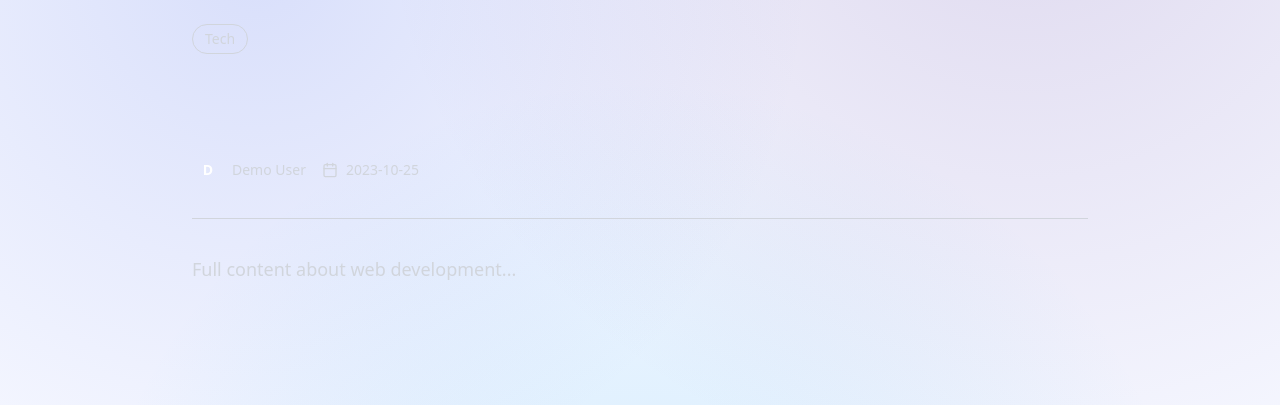
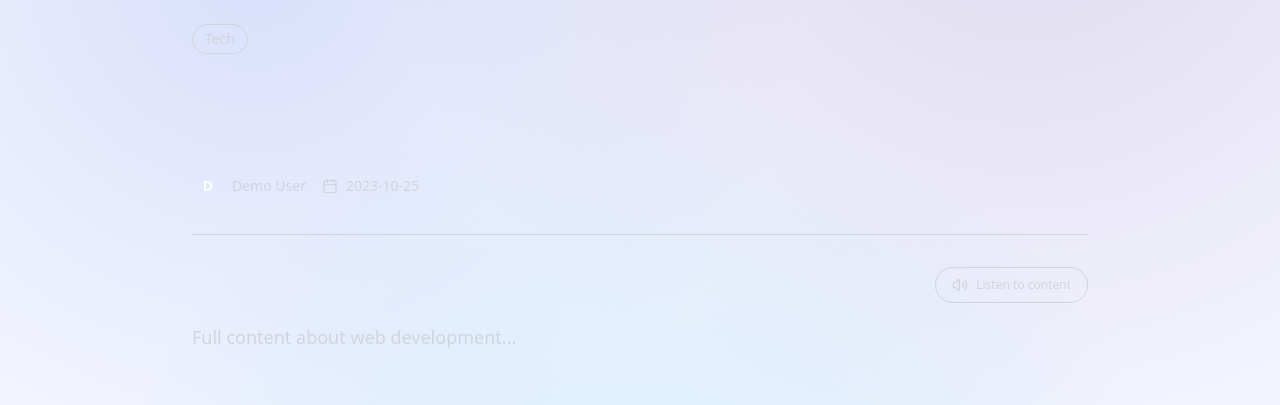
Before and after one commit to gyalche/Vynspire, a Next.js app: page /post/1 in a window 1280 px wide. Shown: the part 156-561 px from the top of the page. Built offline with nearby package versions, Linux system fonts and the light colour scheme.

Commit message:
feat: add listen control to post detail

```diff
--- a/src/app/(dashboard)/post/[id]/page.tsx
+++ b/src/app/(dashboard)/post/[id]/page.tsx
@@ -5,7 +5,7 @@ import { useRouter, useSearchParams } from 'next/navigation';
 import { useAuth } from '@/lib/store/authStore';
 import { usePosts, type Post } from '@/lib/store/postStore';
 import { Button } from '@/components/ui/Button';
-import { Loader2, Calendar, ArrowLeft, Trash2, Edit, Sparkles } from 'lucide-react';
+import { Loader2, Calendar, ArrowLeft, Trash2, Edit, Sparkles, Volume2, VolumeX } from 'lucide-react';
 import Link from 'next/link';
 import { motion } from 'framer-motion';
 
@@ -17,6 +17,10 @@ export default function PostDetailPage({ params }: { params: { id: string } }) {
     const [aiContent, setAiContent] = useState<string | null>(null);
     const [aiGenerating, setAiGenerating] = useState(false);
     const aiTimerRef = useRef<ReturnType<typeof setTimeout> | null>(null);
+    const [isSpeaking, setIsSpeaking] = useState(false);
+    const [speechSupported, setSpeechSupported] = useState(false);
+    const synthRef = useRef<SpeechSynthesis | null>(null);
+    const utteranceRef = useRef<SpeechSynthesisUtterance | null>(null);
 
     const queryMeta = useMemo(() => {
         const title = searchParams.get('title') ?? undefined;
@@ -94,6 +98,25 @@ export default function PostDetailPage({ params }: { params: { id: string } }) {
         }
     }, [basePost, isLoading, aiContent]);
 
+    useEffect(() => {
+        if (typeof window !== 'undefined' && 'speechSynthesis' in window) {
+            synthRef.current = window.speechSynthesis;
+            setSpeechSupported(true);
+        }
+        return () => {
+            if (synthRef.current) {
+                synthRef.current.cancel();
+            }
+        };
+    }, []);
+
+    useEffect(() => {
+        if (isSpeaking) {
+            synthRef.current?.cancel();
+            setIsSpeaking(false);
+        }
+    }, [resolvedContent]);
+
     const handleDelete = async () => {
         if (confirm('Are you sure you want to delete this post?')) {
             await deletePost(params.id);
@@ -103,6 +126,28 @@ export default function PostDetailPage({ params }: { params: { id: string } }) {
 
     const handleGenerateManually = () => {
         runAIGeneration(basePost ?? fallbackShell);
+    };
+
+    const stopSpeech = () => {
+        synthRef.current?.cancel();
+        utteranceRef.current = null;
+        setIsSpeaking(false);
+    };
+
+    const handleToggleListen = () => {
+        if (!speechSupported || !resolvedContent) return;
+        if (isSpeaking) {
+            stopSpeech();
+            return;
+        }
+
+        const utterance = new SpeechSynthesisUtterance(`${effectivePost?.title ?? ''}. ${resolvedContent}`);
+        utterance.onend = () => setIsSpeaking(false);
+        utterance.onerror = () => setIsSpeaking(false);
+        utteranceRef.current = utterance;
+        synthRef.current?.cancel();
+        synthRef.current?.speak(utterance);
+        setIsSpeaking(true);
     };
 
     if (isLoading && !effectivePost && !aiContent) {
@@ -153,9 +198,11 @@ export default function PostDetailPage({ params }: { params: { id: string } }) {
                         )}
                     </div>
 
-                    <h1 className="text-5xl font-bold mb-6 bg-clip-text text-transparent bg-gradient-to-r from-foreground to-muted-foreground leading-tight">
-                        {effectivePost.title}
-                    </h1>
+                    <div className="flex flex-col gap-4 sm:flex-row sm:items-end sm:justify-between">
+                        <h1 className="text-5xl font-bold bg-clip-text text-transparent bg-gradient-to-r from-foreground to-muted-foreground leading-tight">
+                            {effectivePost.title}
+                        </h1>
+                    </div>
 
                     <div className="flex flex-col gap-4 sm:flex-row sm:items-center sm:justify-between text-muted-foreground text-sm">
                         <div className="flex items-center gap-4 flex-wrap">
@@ -187,8 +234,24 @@ export default function PostDetailPage({ params }: { params: { id: string } }) {
                 </div>
 
                 {resolvedContent ? (
-                    <div className="text-foreground leading-loose whitespace-pre-wrap">
-                        {resolvedContent}
+                    <div className="space-y-4">
+                        <div className="flex justify-end">
+                            {speechSupported && (
+                                <Button
+                                    type="button"
+                                    variant="outline"
+                                    size="sm"
+                                    className="gap-2"
+                                    onClick={handleToggleListen}
+                                >
+                                    {isSpeaking ? <VolumeX size={16} /> : <Volume2 size={16} />}
+                                    {isSpeaking ? 'Stop audio' : 'Listen to content'}
+                                </Button>
+                            )}
+                        </div>
+                        <div className="text-foreground leading-loose whitespace-pre-wrap">
+                            {resolvedContent}
+                        </div>
                     </div>
                 ) : (
                     <div className="flex flex-col items-center gap-4 text-muted-foreground py-12">
```
